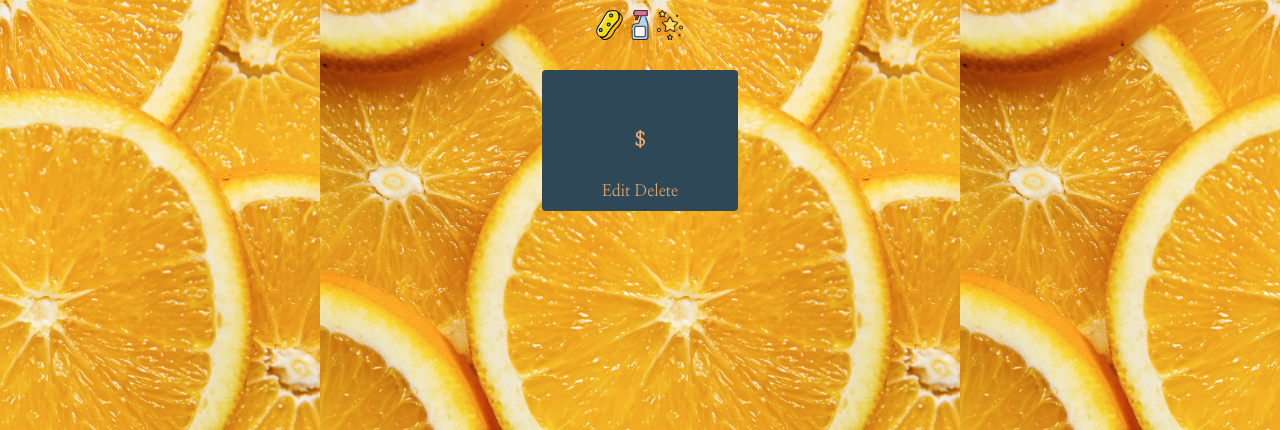
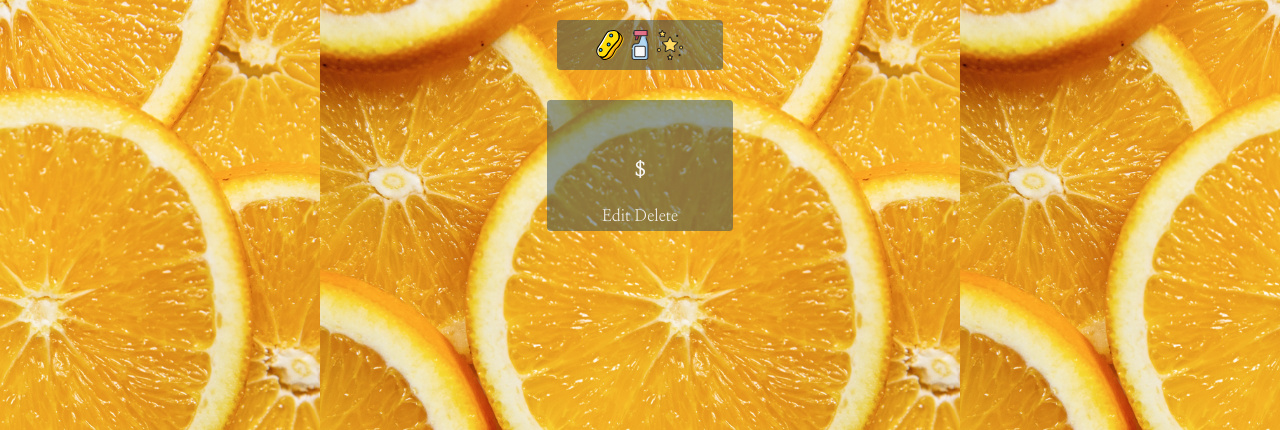
Before and after one commit to rharen11/swept-away, a Django app: template main_app/templates/main_app/material_detail.html in a window 1280 px wide. Shown: the part 54-484 px from the top of the page. Run offline with Django 4.2, Linux system fonts and the light colour scheme; the template is opened without the code that fills it, so the values that code supplies are empty; the visitor is signed in with stand-in values (Sample User, id 1); some web fonts are replaced.

Commit message:
style material detail

```diff
--- a/main_app/static/css/materials/material-detail.css
+++ b/main_app/static/css/materials/material-detail.css
@@ -1,6 +1,6 @@
 .materials-items {
-  background-color: #2F4858;
-  color: #F6B173;
+  background-color: #2F485880;
+  color: whitesmoke;
   border-radius: 4px;
   display: flex;
   flex-direction: column;
@@ -14,12 +14,13 @@
 
 .edit-button {
   padding: 10px;
-  color: #F6B173;
+  color: whitesmoke;
   text-decoration: none;
+  padding: 5px;
 }
 
 .edit-button > a {
-  color: #F6B173;
+  color: whitesmoke;
   text-decoration: none;
 }
 
@@ -30,6 +31,9 @@
   align-items: center;
 }
 
-/* img{
-  padding-left: 5px;
-} */
+.images {
+  background-color: #2F485880;
+  margin-top: 20px;
+  padding: 10px;
+  border-radius: 4px;
+}
```
